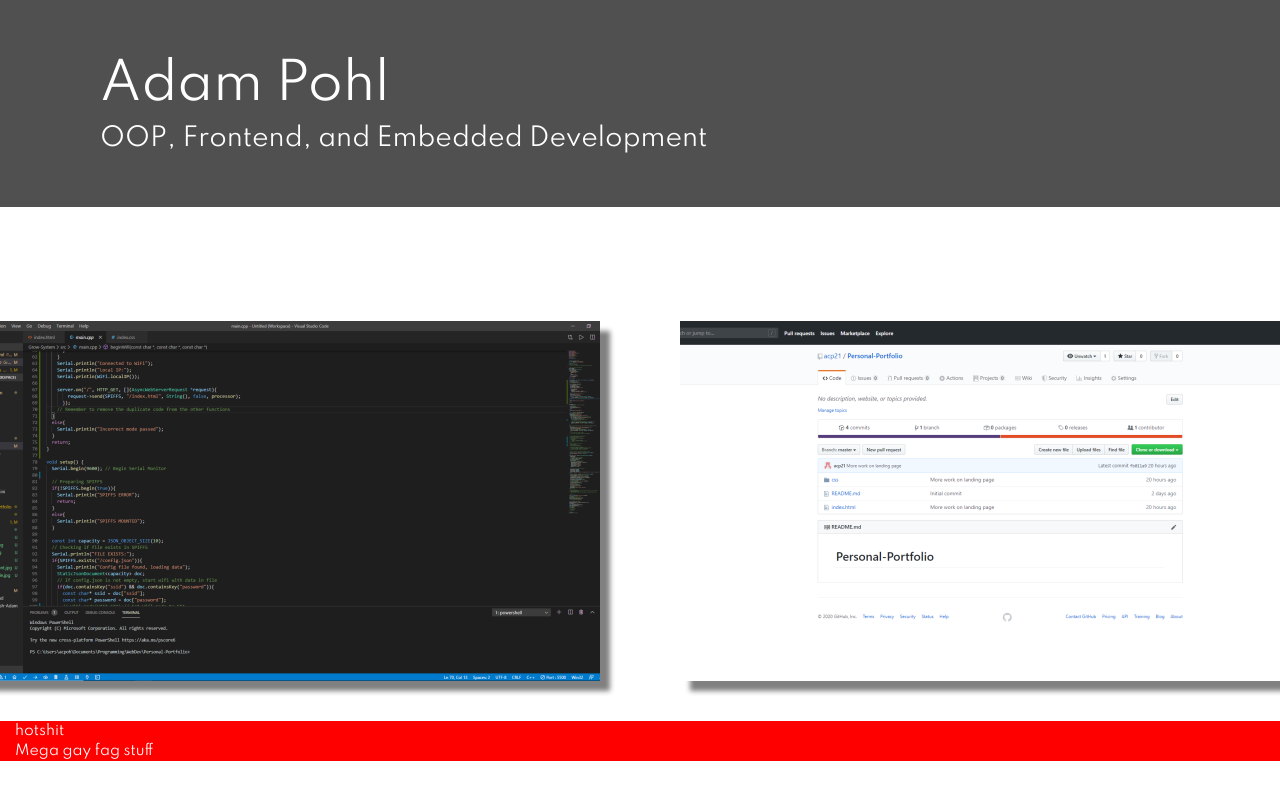
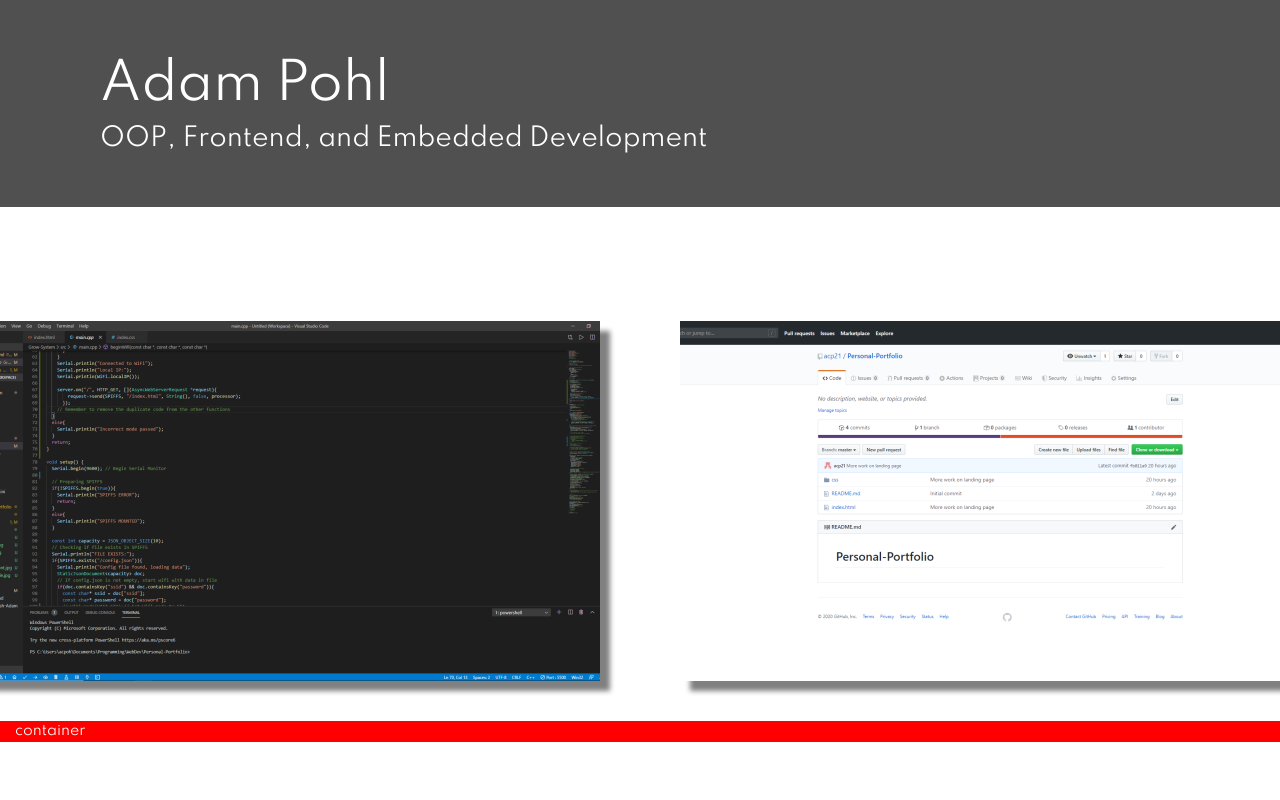
Before and after one commit to acp21/Personal-Portfolio, a plain HTML site: page index.html in a window 1280 px wide. Shown: the top 800 px of the page. Drawn offline with nearby package versions, Linux system fonts and the light colour scheme.

Commit message:
Updateing

```diff
--- a/index.html
+++ b/index.html
@@ -44,9 +44,9 @@
 
     </div> <!-- End main Bootstrap container-->
 
-    <div class="container back">hotshit
+    <div class="container back">container
         <div class="row">
-            <div class="col-md-12">Mega gay fag stuff</div>
+            <div class="col-md-12"></div>
         </div>
     </div>
     <!-- <div class="secondary">
```
